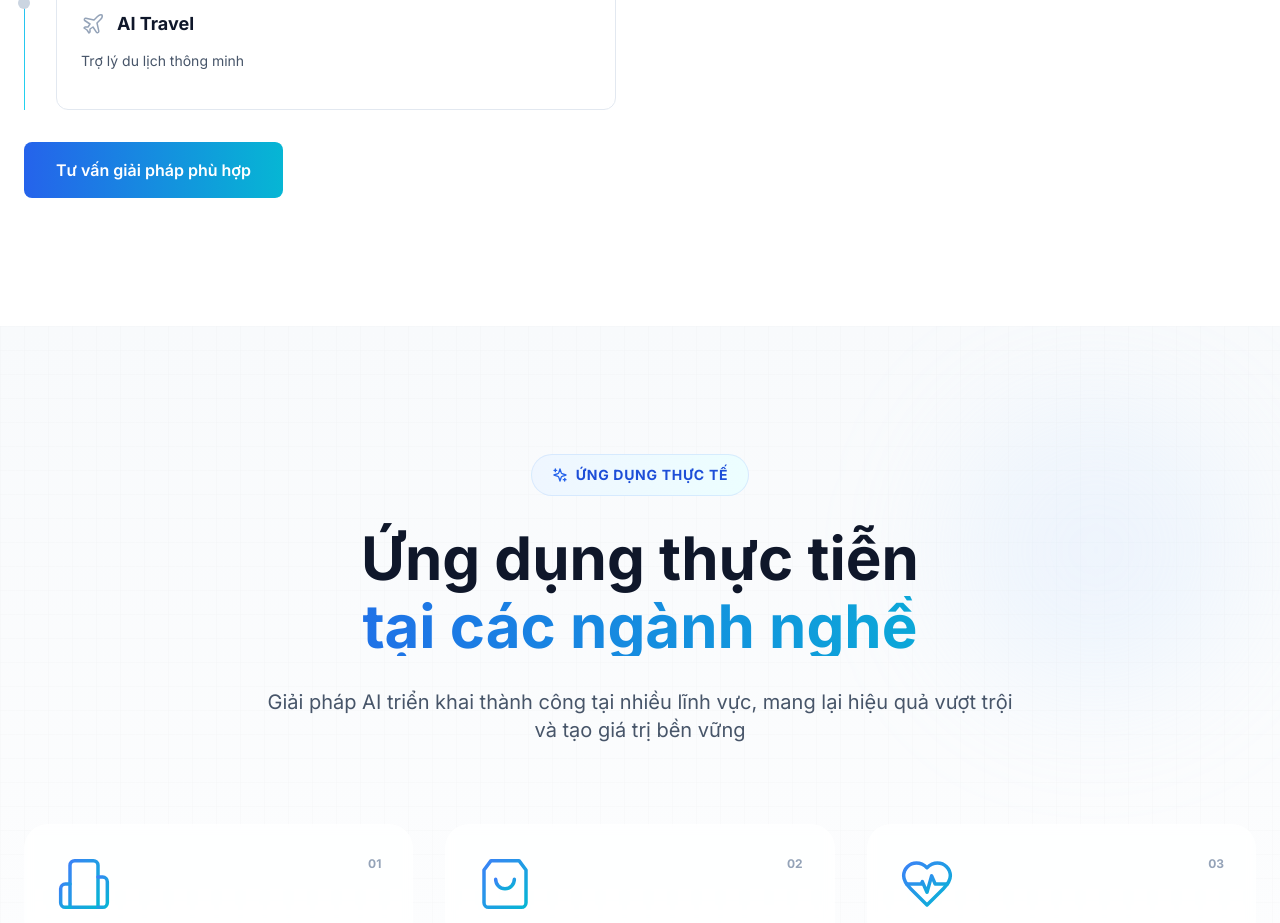
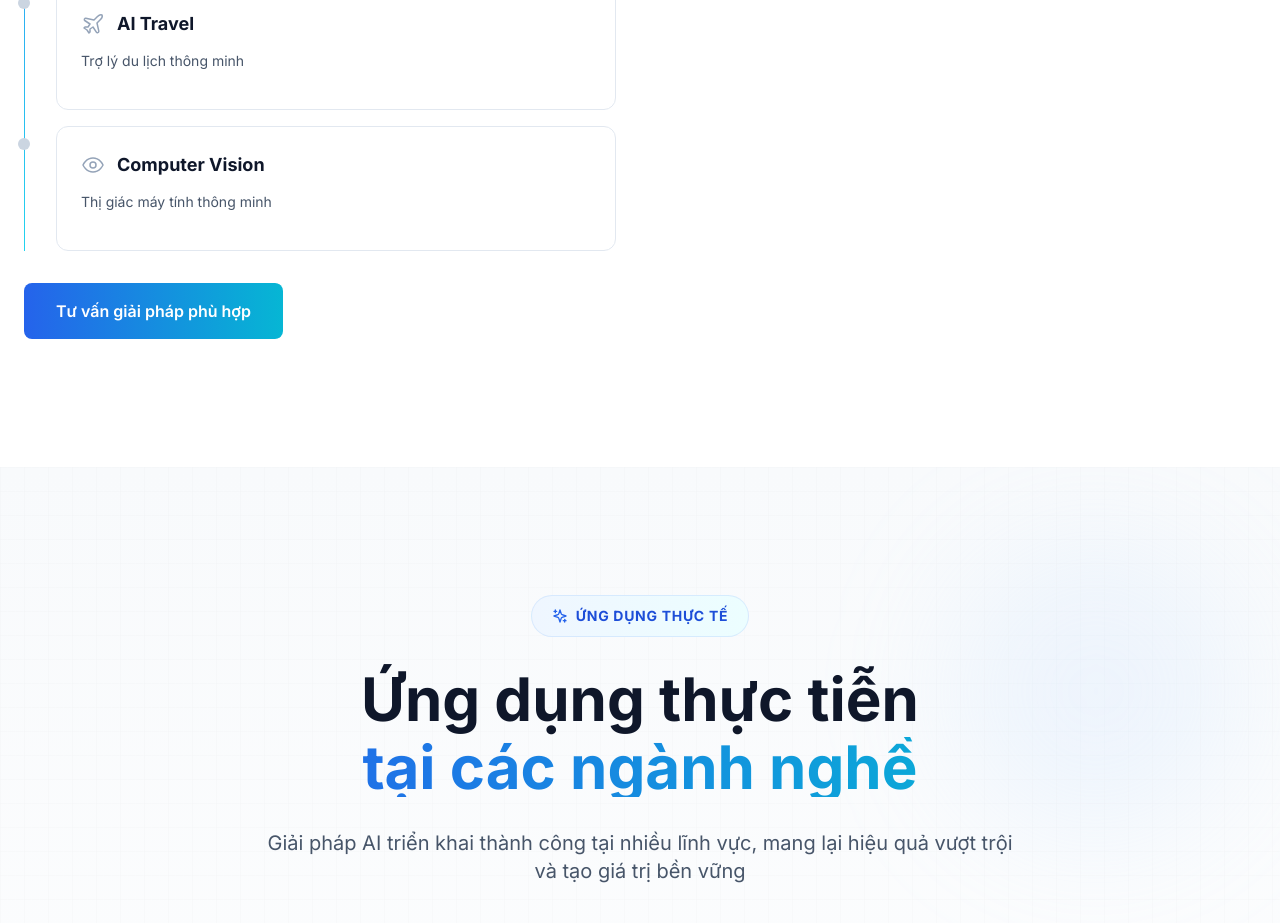
Before and after one commit to antcoai/4ship-webpage, a React (Vite) app: page / in a window 1280 px wide. Shown: the part 4100-5023 px from the top of the page. Built offline with nearby package versions, Linux system fonts and the light colour scheme.

Commit message:
Updated Solutions.tsx

```diff
--- a/src/components/Solutions.tsx
+++ b/src/components/Solutions.tsx
@@ -1,5 +1,5 @@
 import { useState, useEffect } from 'react';
-import { MessageSquare, Mic, FileText, Database, Brain, Workflow, Check, TrendingUp, Plane } from 'lucide-react';
+import { MessageSquare, Mic, FileText, Database, Brain, Workflow, Check, TrendingUp, Plane, Eye } from 'lucide-react';
 import { useScrollAnimation } from '../hooks/useScrollAnimation';
 
 export default function Solutions() {
@@ -179,6 +179,30 @@ export default function Solutions() {
         { label: 'Voice Recognition', value: '99%', icon: 'accuracy' },
         { label: 'VR Quality', value: '4K/8K', icon: 'quality' },
         { label: 'Languages', value: '30+', icon: 'language' },
+      ],
+    },
+    {
+      icon: Eye,
+      title: 'Computer Vision',
+      shortDesc: 'Thị giác máy tính thông minh',
+      description: 'Giải pháp thị giác máy tính tiên tiến với khả năng nhận diện, phát hiện và phân tích hình ảnh, video theo thời gian thực. Áp dụng deep learning để tự động hóa quy trình kiểm soát chất lượng, bảo mật và phân tích hành vi.',
+      features: [
+        'Nhận diện đối tượng và khuôn mặt độ chính xác cao',
+        'Phát hiện và theo dõi chuyển động real-time',
+        'Phân tích hành vi và cảm xúc',
+        'Kiểm soát chất lượng tự động',
+        'Đếm và phân loại đối tượng thông minh',
+      ],
+      benefits: [
+        { label: 'Độ chính xác nhận diện', value: '99.5%' },
+        { label: 'Tốc độ xử lý', value: '60 FPS' },
+        { label: 'Giảm sai sót', value: '95%' },
+      ],
+      color: 'from-orange-500 to-red-500',
+      techSpecs: [
+        { label: 'Detection Accuracy', value: '99.5%', icon: 'accuracy' },
+        { label: 'Processing Speed', value: '60fps', icon: 'speed' },
+        { label: 'Objects/Frame', value: '100+', icon: 'capacity' },
       ],
     },
   ];
```
